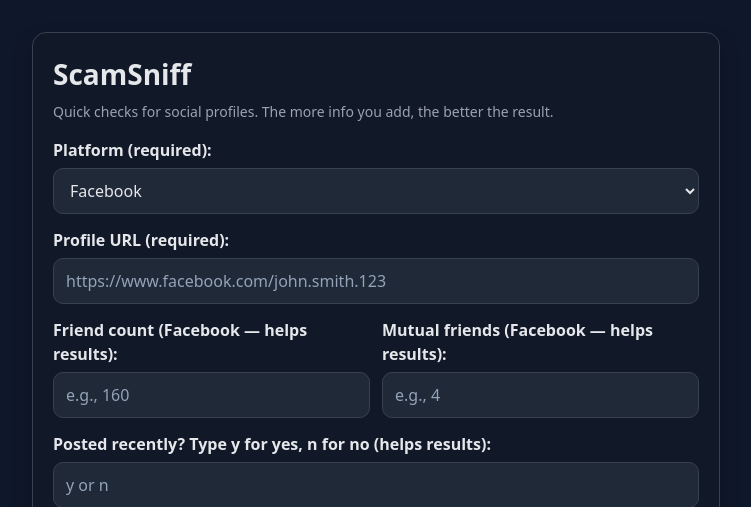
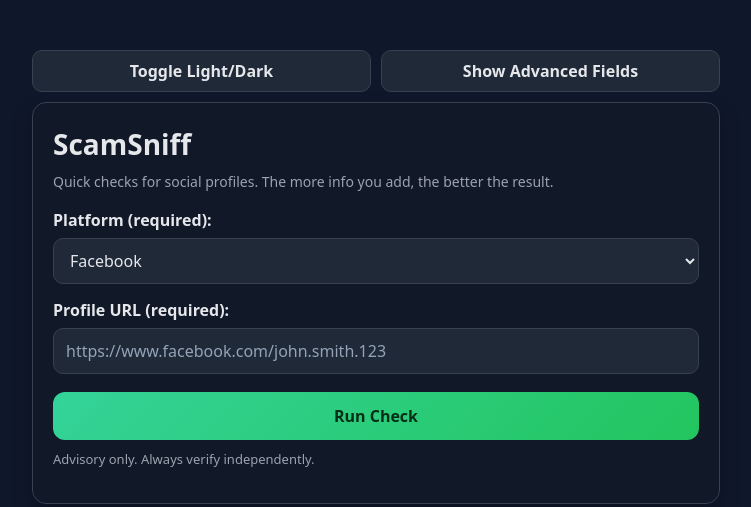
Before and after one commit to rodneyweaver1972-gif/scamsniff-mvp, a Flask app: page / in a window 1280 px wide. Shown: the top 507 px of the page, without its empty margins (264-1015 px from the left). Run offline with Flask 3, Linux system fonts and the light colour scheme.

Commit message:
Update home.html

```diff
--- a/templates/home.html
+++ b/templates/home.html
@@ -8,6 +8,11 @@
   </head>
   <body>
     <div class="container">
+      <div class="toolbar">
+        <button id="themeBtn" class="toggle-btn">Toggle Light/Dark</button>
+        <button id="advBtn" class="toggle-btn">Show Advanced Fields</button>
+      </div>
+
       <div class="card">
         <h1>ScamSniff</h1>
         <p class="subtitle">Quick checks for social profiles. The more info you add, the better the result.</p>
@@ -24,6 +29,8 @@
           <label>Profile URL (required):</label>
           <input name="url" placeholder="https://www.facebook.com/john.smith.123" required>
 
+          <!-- ADVANCED FIELDS WRAPPER -->
+          <div id="advanced" class="collapsible">
             <div class="row">
               <div>
                 <label>Friend count (Facebook — helps results):</label>
@@ -73,6 +80,8 @@
 
             <label>LinkedIn has profile photo? Type y for yes, n for no (helps results):</label>
             <input name="li_photo" placeholder="y or n">
+          </div>
+          <!-- END ADVANCED -->
 
           <button type="submit">Run Check</button>
           <p class="note">Advisory only. Always verify independently.</p>
@@ -81,5 +90,29 @@
 
       <p class="footer">© ScamSniff MVP — <a href="/">Home</a></p>
     </div>
+
+    <script>
+      // --- Theme toggle (remember choice) ---
+      const themeBtn = document.getElementById('themeBtn');
+      const savedTheme = localStorage.getItem('theme') || 'dark';
+      if(savedTheme === 'light'){ document.body.classList.add('light'); }
+      themeBtn.addEventListener('click', () => {
+        document.body.classList.toggle('light');
+        const mode = document.body.classList.contains('light') ? 'light' : 'dark';
+        localStorage.setItem('theme', mode);
+      });
+
+      // --- Advanced fields toggle (collapsed by default) ---
+      const advBtn = document.getElementById('advBtn');
+      const advanced = document.getElementById('advanced');
+      let advOpen = false;
+      advBtn.addEventListener('click', () => {
+        advOpen = !advOpen;
+        advanced.classList.toggle('open', advOpen);
+        advBtn.textContent = advOpen ? 'Hide Advanced Fields' : 'Show Advanced Fields';
+      });
+      // label correct on load
+      advBtn.textContent = 'Show Advanced Fields';
+    </script>
   </body>
 </html>
```
Lines whose indentation alone changed are shown as unchanged.
